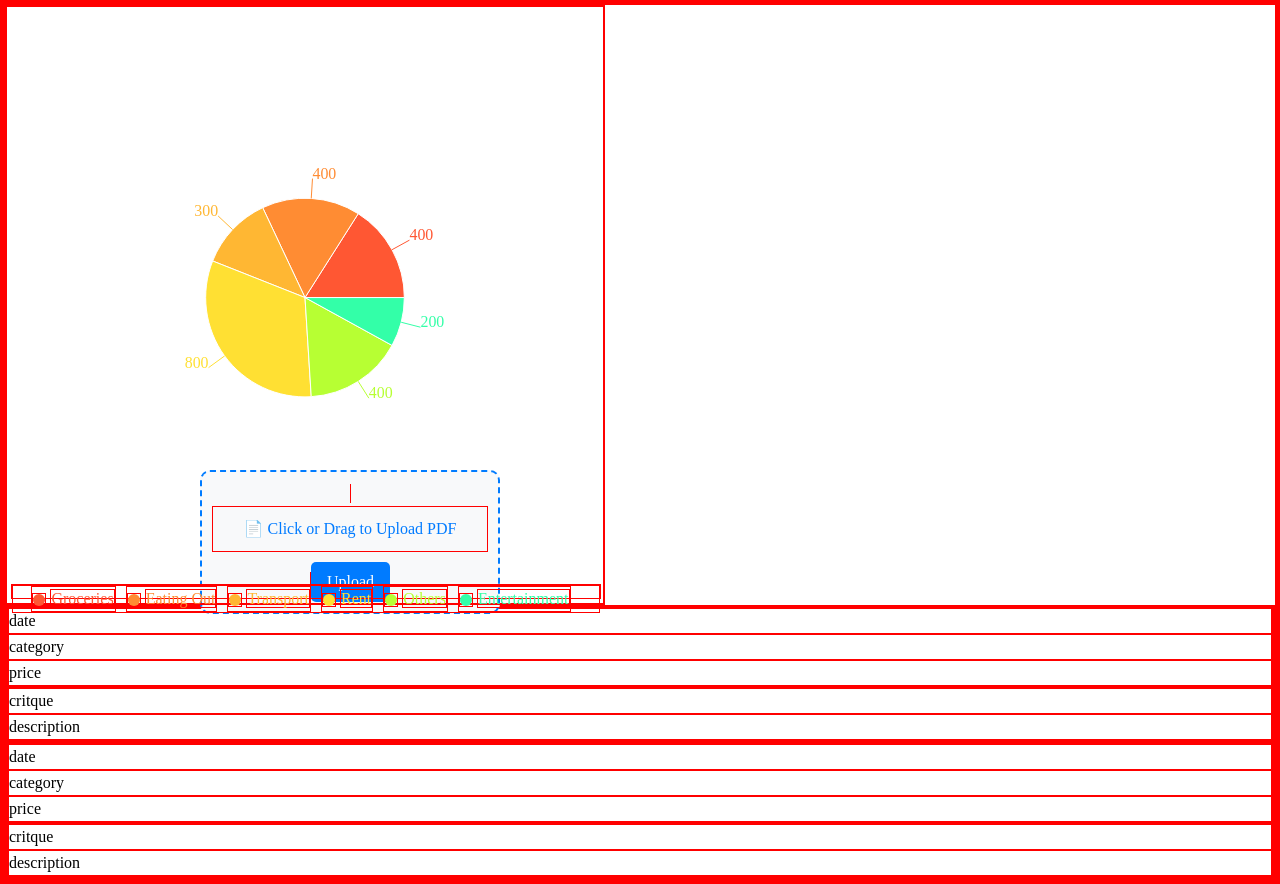
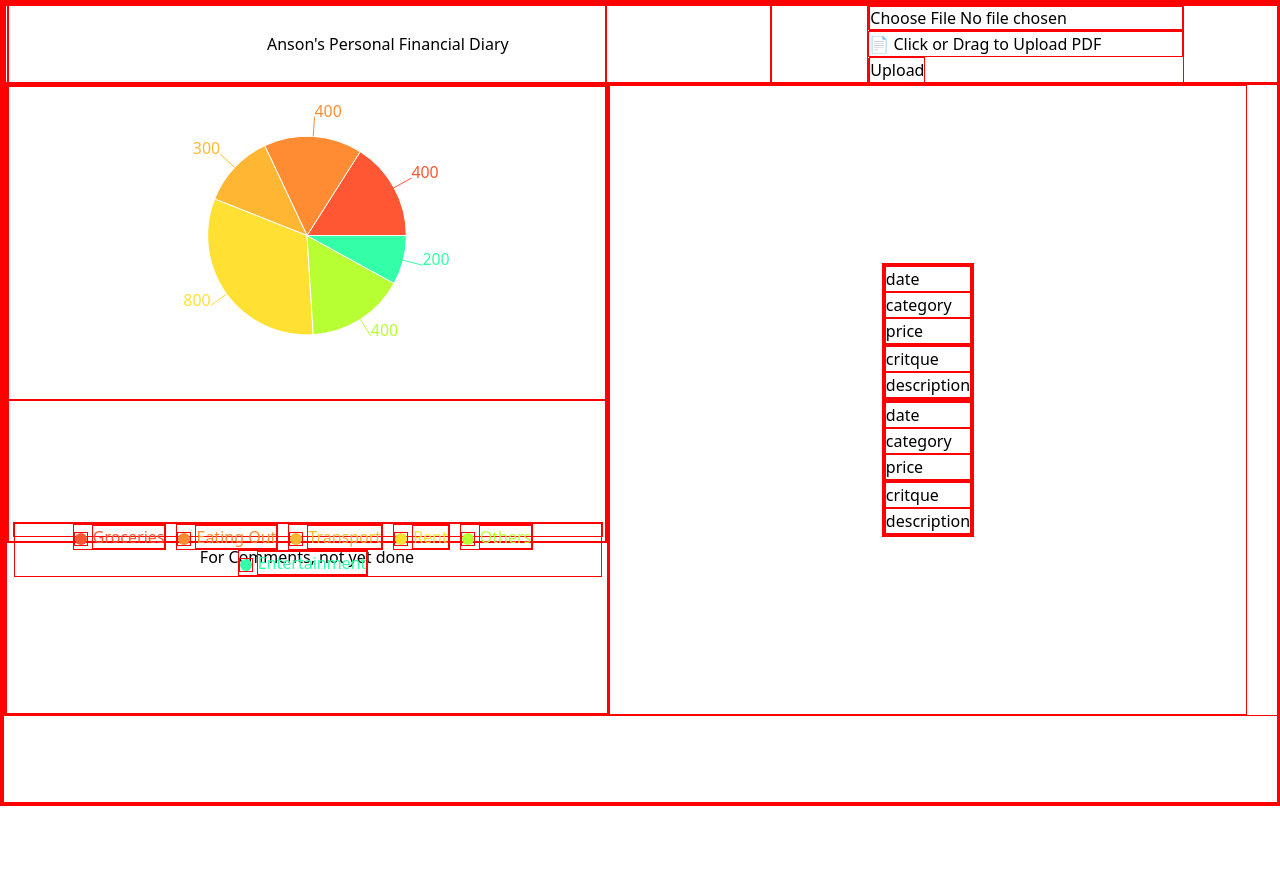
Before and after one commit to tudourocky/moneytree, a React (Vite) app in the folder frontend/: page / in a window 1280 px wide. After the commit the page ends 806 px from the top, so only its background shows below. Built offline with nearby package versions, Linux system fonts and the light colour scheme.

Commit message:
basic styling using css

```diff
--- a/frontend/package.json
+++ b/frontend/package.json
@@ -10,9 +10,11 @@
     "preview": "vite preview"
   },
   "dependencies": {
+    "@tailwindcss/vite": "^4.0.15",
     "react": "^19.0.0",
     "react-dom": "^19.0.0",
-    "recharts": "^2.15.1"
+    "recharts": "^2.15.1",
+    "tailwindcss": "^4.0.15"
   },
   "devDependencies": {
     "@eslint/js": "^9.21.0",
--- a/frontend/src/App.jsx
+++ b/frontend/src/App.jsx
@@ -1,7 +1,7 @@
-import "./App.css";
+//import "./App.css";
 import { useState } from "react";
 import Chart from "./Chart";
-import Chatbox from "./Chatbox";
+//import Chatbox from "./Chatbox";
 import ExpenseOverview from "./ExpenseOverview";
 import FileUpload from "./FileUpload";
 
@@ -13,15 +13,32 @@ function App() {
         { name: "Rent", value: 800 },
         { name: "Others", value: 400 },
         { name: "Entertainment", value: 200 },
-    ])
+    ]);
 
     //some api call, fetch, and then affect setChartData
     return (
-        <div>
-            <div>
-                <FileUpload/>
-                <Chart data={chartData}/>
-                <ExpenseOverview data={chartData}/>
+        <div className="flex flex-col h-screen w-screen">
+            <div className="flex flex-row h-[10%] w-full">
+                <div className="h-full w-[60%] flex items-center justify-center">
+                    Anson's Personal Financial Diary
+                </div>
+                <div className="h-full w-[40%] flex items-center justify-center">
+                    <FileUpload />
+                </div>
+            </div>
+
+            <div className="flex flex-row w-full">
+                <div>
+                    <div className="h-[50%] w-full flex flex-column items-center justify-center">
+                        <Chart data={chartData} />
+                    </div>
+                    <div className="h-[50%] w-full flex flex-column items-center justify-center">
+                        For Comments, not yet done
+                    </div>
+                </div>
+                <div className="h-full w-[50%] flex items-center justify-center">
+                    <ExpenseOverview data={chartData} />
+                </div>
             </div>
         </div>
     );
--- a/frontend/src/FileUpload.jsx
+++ b/frontend/src/FileUpload.jsx
@@ -49,8 +49,8 @@ export default function FileUpload() {
     };
 
     return (
-        <div className="file-upload-box">
-            <label className="file-input-label">
+        <div className="">
+            <label className="">
                 <input
                     type="file"
                     accept="application/pdf"
```
Also changed, not shown: 1 other file (tests, documents, lock files or other folders).
